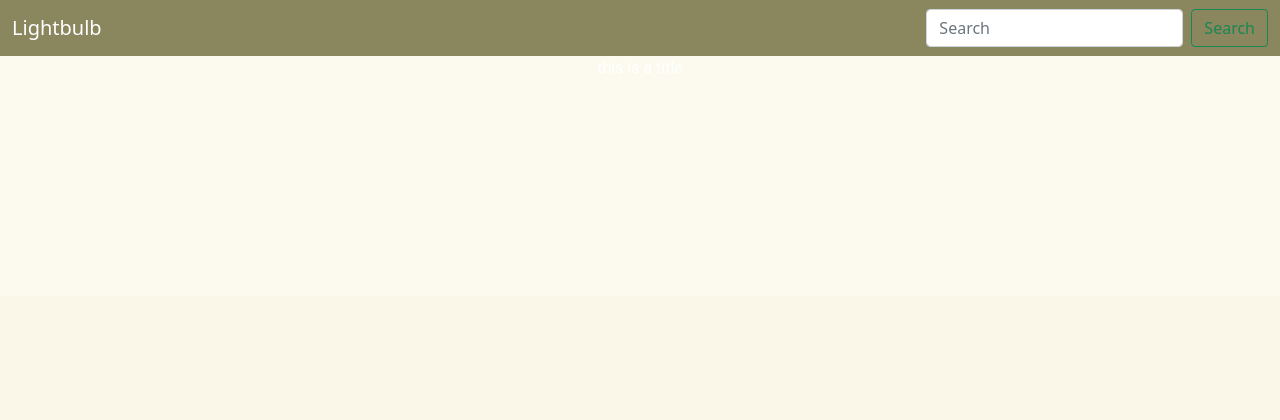
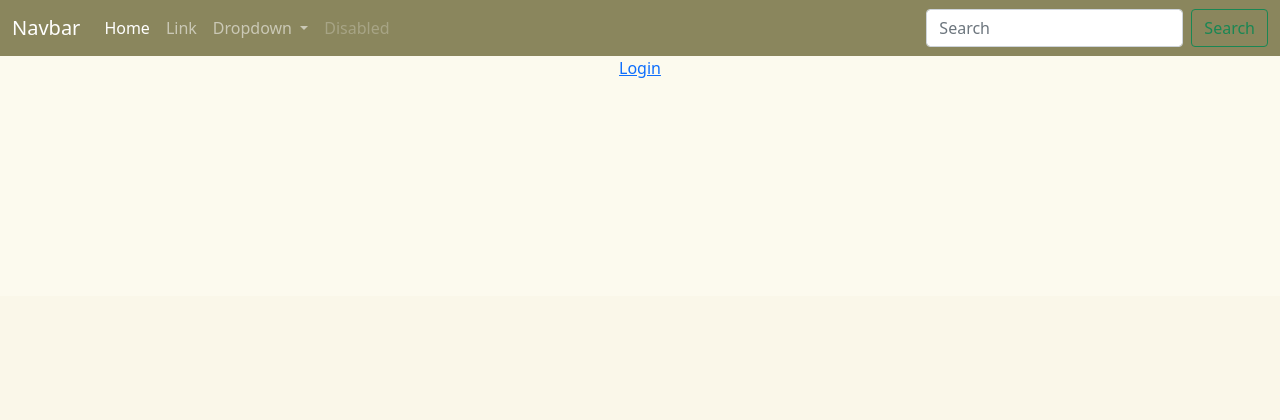
Before and after one commit to john33mcd/lightbulbProject, a Django app: page / in a window 1280 px wide. Shown: the top 420 px of the page. Run offline with Django 3.2, Linux system fonts and the light colour scheme; data that the repository does not hold is empty; some web fonts are replaced.

Commit message:
added login functionality

```diff
--- a/lightbulbApp/urls.py
+++ b/lightbulbApp/urls.py
@@ -1,7 +1,9 @@
 from django.urls import path
 from . import views
+from .views import myLoginView
 
 urlpatterns = [
+    path('login/', myLoginView.as_view(), name='login'),
     path('', views.PostList.as_view(), name='PostList'),
     path('<slug:slug>/', views.Comments.as_view(), name='comments'),
 ]
--- a/lightbulbApp/views.py
+++ b/lightbulbApp/views.py
@@ -1,6 +1,19 @@
 from django.shortcuts import render, get_object_or_404
 from django.views import generic, View
 from .models import Post
+from django.urls import reverse_lazy
+
+from django.contrib.auth.views import LoginView
+
+
+# fields are already created in loginview template
+class myLoginView(LoginView):
+    template_name = 'login.html'
+    fields = '__all__'
+    redirect_authenticated_user = True
+
+    def get_success_url(self):
+        return reverse_lazy("PostList")
 
 
 class PostList(generic.ListView):
--- a/static/style.css
+++ b/static/style.css
@@ -1,11 +1,16 @@
 /*
 font-family: 'Playfair Display', serif;
-font-family: 'Roboto', sans-serif; */
+font-family: 'Roboto', sans-serif;
+font-family: 'EB Garamond', serif;
+*/
 
 h1{
+    color: #96951B;
+    font-family: 'EB Garamond', serif;
+    padding-top: 30px;
+
 
 }
-
 h2,
 h3,
 h4,
--- a/templates/base.html
+++ b/templates/base.html
@@ -14,6 +14,9 @@
     <link
         href="https://fonts.googleapis.com/css2?family=Playfair+Display:ital,wght@0,500;1,500&family=Roboto:ital@0;1&display=swap"
         rel="stylesheet">
+        <link rel="preconnect" href="https://fonts.googleapis.com">
+<link rel="preconnect" href="https://fonts.gstatic.com" crossorigin>
+<link href="https://fonts.googleapis.com/css2?family=EB+Garamond:ital,wght@1,500&display=swap" rel="stylesheet">
     <!-- <link rel="stylesheet" href=static/style.css> -->
 
     <script src="https://cdn.jsdelivr.net/npm/bootstrap@5.0.1/dist/js/bootstrap.bundle.min.js"
@@ -27,16 +30,42 @@
     <!-- Navigation -->
 
     <header>
-        <nav class="navbar navbar-dark">
+        <nav class="navbar navbar-expand-lg navbar navbar-dark">
             <div class="container-fluid">
-                <a href="{% url 'PostList' %}" class="navbar-brand">Lightbulb</a>
+              <a class="navbar-brand" href="{% url 'PostList' %}">Navbar</a>
+              <button class="navbar-toggler" type="button" data-bs-toggle="collapse" data-bs-target="#navbarSupportedContent" aria-controls="navbarSupportedContent" aria-expanded="false" aria-label="Toggle navigation">
+                <span class="navbar-toggler-icon"></span>
+              </button>
+              <div class="collapse navbar-collapse" id="navbarSupportedContent">
+                <ul class="navbar-nav me-auto mb-2 mb-lg-0">
+                  <li class="nav-item">
+                    <a class="nav-link active" aria-current="page" href="{% url 'PostList' %}">Home</a>
+                  </li>
+                  <li class="nav-item">
+                    <a class="nav-link" href="#">Link</a>
+                  </li>
+                  <li class="nav-item dropdown">
+                    <a class="nav-link dropdown-toggle" href="#" id="navbarDropdown" role="button" data-bs-toggle="dropdown" aria-expanded="false">
+                      Dropdown
+                    </a>
+                    <ul class="dropdown-menu" aria-labelledby="navbarDropdown">
+                      <li><a class="dropdown-item" href="#">Action</a></li>
+                      <li><a class="dropdown-item" href="#">Another action</a></li>
+                      <li><hr class="dropdown-divider"></li>
+                      <li><a class="dropdown-item" href="#">Something else here</a></li>
+                    </ul>
+                  </li>
+                  <li class="nav-item">
+                    <a class="nav-link disabled" href="#" tabindex="-1" aria-disabled="true">Disabled</a>
+                  </li>
+                </ul>
                 <form class="d-flex">
-                    <input class="form-control me-2" type="search" placeholder="Search" aria-label="Search">
-                    <button class="btn btn-outline-success" type="submit">Search</button>
+                  <input class="form-control me-2" type="search" placeholder="Search" aria-label="Search">
+                  <button class="btn btn-outline-success" type="submit">Search</button>
                 </form>
+              </div>
             </div>
-        </nav>
-
+          </nav>
     </header>
 
     <main class="flex-shrink-0 main-bg">
--- a/templates/index.html
+++ b/templates/index.html
@@ -2,9 +2,17 @@
 
 {% block content %}
 
+
 <div class="hero">
 
-    <p>this is a title</p>
+    {% if request.user.is_authenticated %}
+    <h1> Hi {{request.user}}, welcome to lightbulb !</h1>
+    <a href="">logout</a>
+    {% else %}
+    <a href="{% url 'login' %}">Login</a>
+    {% endif %}
+
+
 </div>
 
 <div class="container">
```
Also changed, not shown: templates/login.html (added, +7 -0 lines), templates/registration.html (added).
